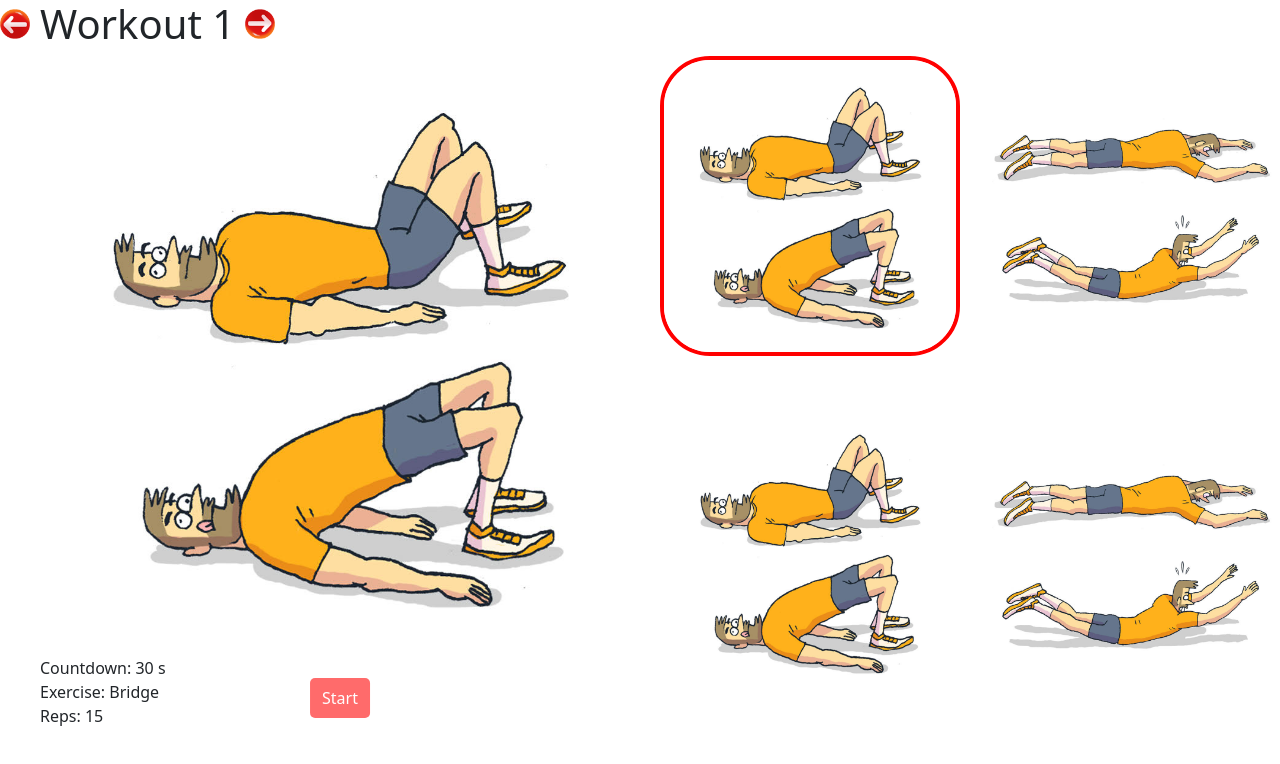
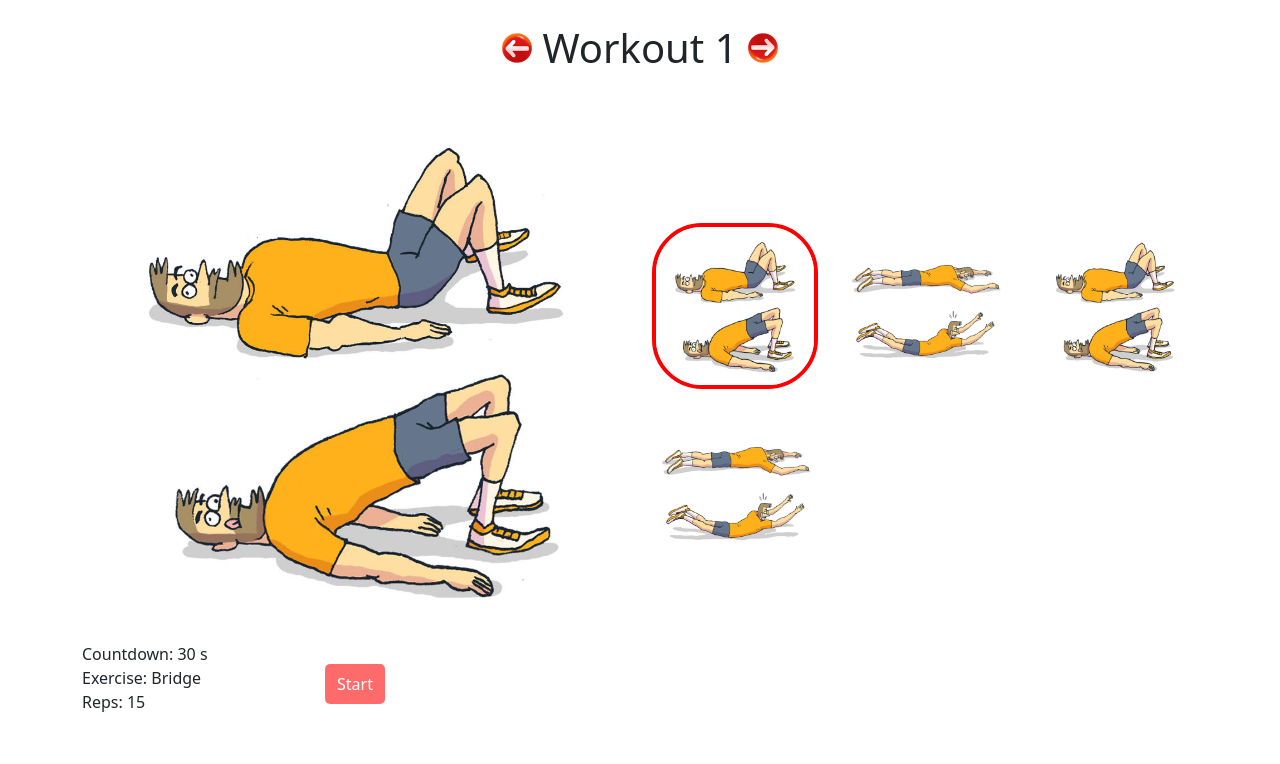
Before and after one commit to georgequispe/ejercicios, a React (Vite) app: page / in a window 1280 px wide. Shown: the top 764 px of the page. Built offline with nearby package versions, Linux system fonts and the light colour scheme.

Commit message:
aagregue boostrap a todo la app.js

```diff
--- a/src/App.jsx
+++ b/src/App.jsx
@@ -1,22 +1,24 @@
-import { useEffect, useState } from 'react'
-import { Row , Img, BtnLeft, BtnRight} from './styled';
+import { useEffect, useState } from 'react';
+import { Img, BtnLeft, BtnRight, StartButton, ImgContainer } from './styled';
 import workoutsData from './data/routines';
-import { StartButton, ImgContainer } from './styled';
 import 'bootstrap/dist/css/bootstrap.min.css';
+import { Container, Row, Col, Button } from 'react-bootstrap';
+
 const timerTime = 30;
 
 function App() {
   const [counter, setCounter] = useState(timerTime);
   const [clockWorking, setClockWorking] = useState(false);
-const [currentWorkout, setCurrentWorkout] = useState(0)
-const workout = workoutsData[currentWorkout]
-const [currentEx, setCurrentEx] = useState(0)
+  const [currentWorkout, setCurrentWorkout] = useState(0);
+  const workout = workoutsData[currentWorkout];
+  const [currentEx, setCurrentEx] = useState(0);
+
   useEffect(() => {
     if (clockWorking) {
       if (counter > 0) {
-      setTimeout(() => {setCounter(counter - 1)}, 1000);
+        setTimeout(() => setCounter(counter - 1), 1000);
       } else if (currentEx < workout.routine.length - 1) {
-      setTimeout(() => {setCounter(timerTime)}, 1000)
+        setTimeout(() => setCounter(timerTime), 1000);
         setCurrentEx(currentEx + 1);
       } else {
         setClockWorking(false);
@@ -27,61 +29,61 @@ useEffect(() => {
       setCurrentEx(0);
     }
   }, [clockWorking, counter]);
+
   const nextWorkout = () => {
-  if (currentWorkout < workoutsData.length - 1) {
-    setCurrentWorkout(currentWorkout + 1);
-  } else {
-    setCurrentWorkout(0);
-  }
-}
+    setCurrentWorkout((prev) =>
+      prev < workoutsData.length - 1 ? prev + 1 : 0
+    );
+  };
+
   const prevWorkout = () => {
-  if (currentWorkout > 0) {
-    setCurrentWorkout(currentWorkout - 1);
-  } else {
-    setCurrentWorkout(workoutsData.length - 1);
-  }
-}
-
+    setCurrentWorkout((prev) =>
+      prev > 0 ? prev - 1 : workoutsData.length - 1
+    );
+  };
 
   return (
-    <>
+    <Container className="mt-4">
+      <h1 className="text-center mb-4">
+        <BtnLeft onClick={prevWorkout} />
+        {workout.title}
+        <BtnRight onClick={nextWorkout} />
+      </h1>
 
-     <h1>
-      <BtnLeft onClick={prevWorkout}></BtnLeft>
-      {workout.title}
-      <BtnRight onClick={nextWorkout}></BtnRight>
-      </h1>
-      <Row>
+      <Row className="align-items-center mb-5">
+        <Col xs={12} md={6}>
           <ImgContainer>
-          <img src={workout.routine[currentEx].img}
-            alt={workout.routine[currentEx].exercise} />
+            <img
+              src={workout.routine[currentEx].img}
+              alt={workout.routine[currentEx].exercise}
+              className="img-fluid"
+            />
             <div>Countdown: {counter} s</div>
             <div>Exercise: {workout.routine[currentEx].exercise}</div>
             <div>Reps: {workout.routine[currentEx].reps}</div>
-         <StartButton onClick={() => setClockWorking(!clockWorking)}>Start</StartButton>
+            <StartButton onClick={() => setClockWorking(!clockWorking)}>
+              Start
+            </StartButton>
           </ImgContainer>
+        </Col>
+
+        <Col xs={12} md={6}>
           <Row>
-
             {workout.routine.map((exercise, index) => (
-            <div key={index} style={{ position: 'relative'}}>
-
-              <Img src={exercise.img}
+              <Col xs={4} key={index} className="mb-3 text-center">
+                <Img
+                  src={exercise.img}
                   alt={exercise.exercise}
                   onClick={() => setCurrentEx(index)}
                   active={currentEx === index}
                 />
-
-            </div>
+              </Col>
             ))}
-
           </Row>
+        </Col>
       </Row>
-      <div>
-
-      </div>
-    </>
-  )
-
+    </Container>
+  );
 }
 
-export default App
+export default App;
```
Lines whose indentation alone changed are shown as unchanged.
